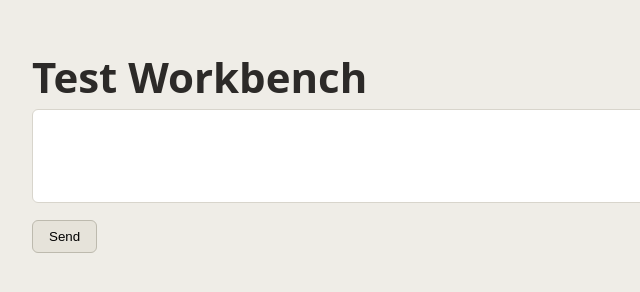
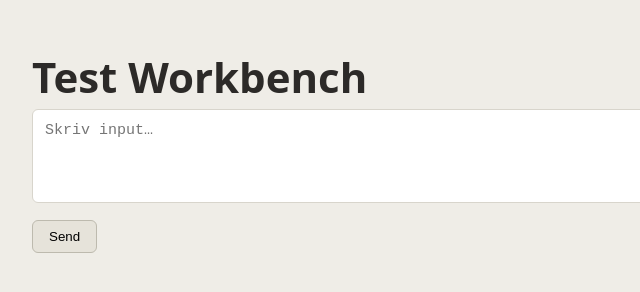
Before and after one commit to janlauridsen/gaarsdal.net-v5, a website: page public/workbench.html in a window 1280 px wide. Shown: the full height of the page, 128-768 px from the left. Drawn offline with Linux system fonts and the light colour scheme.

Commit message:
Update workbench.html

```diff
--- a/public/workbench.html
+++ b/public/workbench.html
@@ -10,7 +10,7 @@
 <main class="container">
   <h1 class="text-h1">Test Workbench</h1>
 
-  <textarea id="input" rows="4"></textarea>
+  <textarea id="input" rows="4" placeholder="Skriv input…"></textarea>
   <button id="send">Send</button>
 
   <section id="responses"></section>
```
